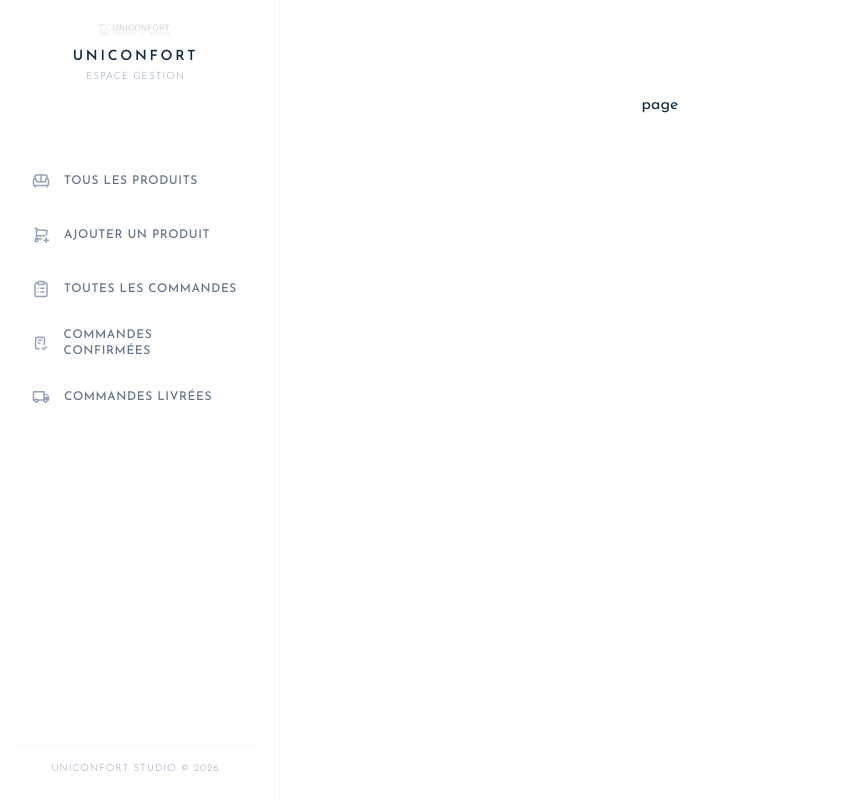
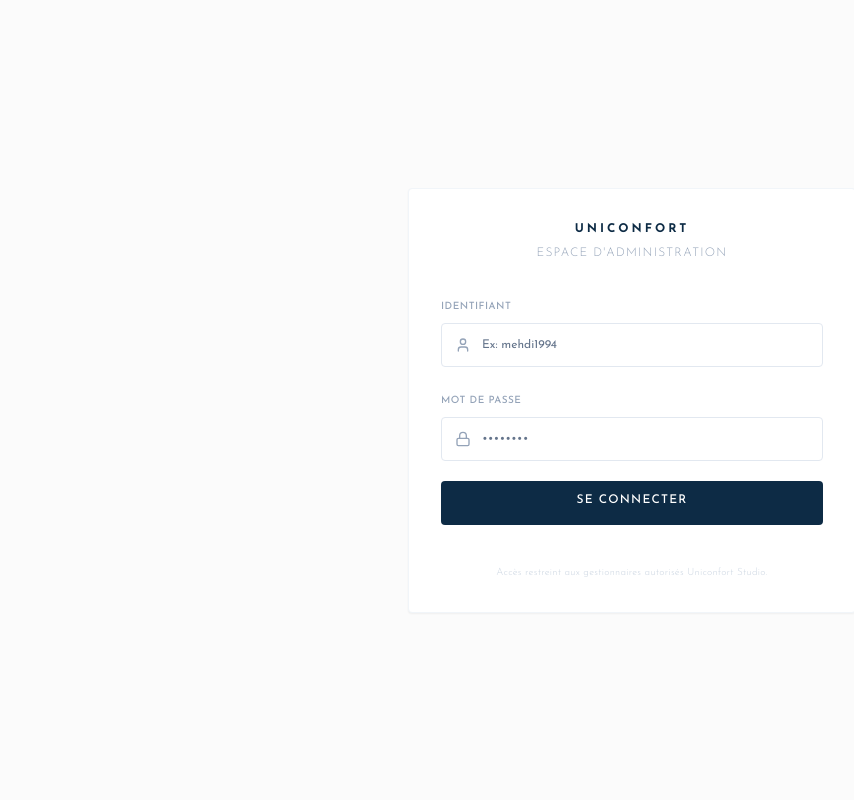
Before and after one commit to mohamedtahar7/new-uniconfort, a Next.js app: page /admin in a window 1280 px wide. Shown: the whole page, without its empty margins (8-862 px from the left). Built offline with nearby package versions, Linux system fonts and the light colour scheme.

Commit message:
/admin page remake

```diff
--- a/actions/admin/adminActions.ts
+++ b/actions/admin/adminActions.ts
@@ -53,3 +53,46 @@ export async function updateProduct(
     throw new Error("Impossible de mettre à jour le produit");
   }
 }
+export async function getDashboardMetrics() {
+  try {
+    // 1. Fetch unconfirmed orders count
+    const unconfirmedCount = await db.order.count({
+      where: { orderState: "Not Confirmed" },
+    });
+
+    // 2. Fetch all successful orders to calculate real revenue
+    // (Adjust 'Confirmed' or 'Shipped' based on what you count as completed revenue)
+    const completedOrders = await db.order.findMany({
+      where: {
+        orderState: { in: ["Confirmed", "Shipped"] },
+      },
+      include: {
+        clientOrder: true, // Includes items array to get prices and amounts
+      },
+    });
+
+    // Calculate total revenue from real item sales
+    const totalRevenue = completedOrders.reduce((acc, order) => {
+      const orderTotal = order.clientOrder.reduce((sum: number, item: any) => {
+        return sum + item.amount * item.price;
+      }, 0);
+      return acc + orderTotal;
+    }, 0);
+
+    // 3. Get total active catalog products count
+    const productsCount = await db.product.count();
+
+    return {
+      unconfirmedCount,
+      totalRevenue,
+      productsCount,
+    };
+  } catch (error) {
+    console.error("Error generating dashboard counters:", error);
+    return {
+      unconfirmedCount: 0,
+      totalRevenue: 0,
+      productsCount: 0,
+    };
+  }
+}
--- a/app/admin/layout.tsx
+++ b/app/admin/layout.tsx
@@ -1,42 +1,49 @@
-import type { Metadata } from "next";
-import { Josefin_Sans } from "next/font/google";
-import "../globals.css";
+"use client";
+import React, { createContext, useContext, useState } from "react";
+// Import your sidebar component here (adjust path if needed)
 import AdminNavbar from "@/components/admin/AdminNavbar";
-import { Toaster } from "sonner"; // Centered global toast mounting space
 
-const josephin = Josefin_Sans({ subsets: ["latin"] });
+// Create a simple login state context
+const AuthContext = createContext({
+  isAuthenticated: false,
+  login: () => {},
+});
 
-export const metadata: Metadata = {
-  title: "Uniconfort - Admin Dashboard",
-  description:
-    "Admin dashboard for the E-commerce Store of Uniconfort Furniture",
-};
+export default function AdminLayout({
+  children,
+}: {
+  children: React.ReactNode;
+}) {
+  const [isAuthenticated, setIsAuthenticated] = useState(false);
 
-export default function RootLayout({
-  children,
-}: Readonly<{
-  children: React.ReactNode;
-}>) {
+  const login = () => setIsAuthenticated(true);
+
+  // IF NOT LOGGED IN: Render ONLY the page content (the login form) - No Sidebar!
+  if (!isAuthenticated) {
+    return (
+      <AuthContext.Provider value={{ isAuthenticated, login }}>
+        <div className="min-h-screen bg-[#FBFBFB]">{children}</div>
+      </AuthContext.Provider>
+    );
+  }
+
+  // IF LOGGED IN: Render the complete dashboard dashboard workspace with the sidebar layout
   return (
-    <html lang="fr" className="h-full bg-slate-50/50">
-      <body
-        className={`${josephin.className} h-full antialiased text-[#0D2B45]`}
-      >
-        <div className="flex flex-col lg:flex-row min-h-screen relative w-full">
-          {/* Dashboard Navigation Control Sidebar */}
+    <AuthContext.Provider value={{ isAuthenticated, login }}>
+      <div className="min-h-screen flex bg-[#FBFBFB]">
+        {/* Sidebar Navigation */}
+        <div className="fixed inset-y-0 left-0 w-64 z-30">
           <AdminNavbar />
-
-          {/* Dashboard Viewport Core Render Frame Workspace */}
-          <main className="flex-1 w-full pt-24 lg:pt-0 lg:pl-64 xl:pl-72 min-h-screen transition-all duration-300">
-            <div className="p-4 md:p-8 lg:p-12 max-w-[1600px] mx-auto w-full">
-              {children}
-            </div>
-          </main>
         </div>
 
-        {/* Global Toast Component Context Anchor */}
-        <Toaster richColors closeButton position="top-right" />
-      </body>
-    </html>
+        {/* Main Content Workspace Frame */}
+        <div className="flex-1 lg:pl-64 min-w-0">
+          <main className="p-8 max-w-7xl mx-auto">{children}</main>
+        </div>
+      </div>
+    </AuthContext.Provider>
   );
 }
+
+// Custom hook to quickly call auth inside child views
+export const useAdminAuth = () => useContext(AuthContext);
--- a/app/admin/page.tsx
+++ b/app/admin/page.tsx
@@ -1,11 +1,224 @@
-import React from "react";
+"use client";
+import React, { useEffect, useState } from "react";
+import { useAdminAuth } from "./layout";
+import { Button } from "@/components/ui/button";
+import { Input } from "@/components/ui/input";
+import { toast } from "sonner";
+import { getDashboardMetrics } from "@/actions/admin/adminActions";
+import {
+  LuLock,
+  LuUser,
+  LuLayoutDashboard,
+  LuInbox,
+  LuTrendingUp,
+  LuLayers,
+} from "react-icons/lu";
 
-const page = () => {
+const Page = () => {
+  const { isAuthenticated, login } = useAdminAuth();
+  const [username, setUsername] = useState("");
+  const [password, setPassword] = useState("");
+  const [isLoading, setIsLoading] = useState(false);
+
+  // Live Metrics Metrics State
+  const [metrics, setMetrics] = useState({
+    unconfirmedCount: 0,
+    totalRevenue: 0,
+    productsCount: 0,
+  });
+  const [metricsLoading, setMetricsLoading] = useState(true);
+
+  // Fetch real statistics from database
+  const fetchMetricsData = async () => {
+    try {
+      const data = await getDashboardMetrics();
+      setMetrics(data);
+    } catch (error) {
+      console.error(error);
+    } finally {
+      setMetricsLoading(false);
+    }
+  };
+
+  // Trigger metrics retrieval once the manager logs in successfully
+  useEffect(() => {
+    if (isAuthenticated) {
+      fetchMetricsData();
+    }
+  }, [isAuthenticated]);
+
+  const handleLogin = (e: React.FormEvent) => {
+    e.preventDefault();
+    setIsLoading(true);
+
+    setTimeout(() => {
+      if (username === "mehdi1994" && password === "mehdi1994") {
+        login();
+        toast.success("Bienvenue de retour, Mehdi !");
+      } else {
+        toast.error("Identifiants incorrects. Veuillez réessayer.");
+      }
+      setIsLoading(false);
+    }, 600);
+  };
+
+  // 1. AUTHENTICATED STATE: SHOW REAL METRICS WELCOME DASHBOARD
+  if (isAuthenticated) {
+    return (
+      <div className="space-y-8 animate-fade-in text-[#0D2B45] w-full">
+        {/* Hero Welcome Banner */}
+        <div className="border-b border-slate-100 pb-6 space-y-1">
+          <div className="flex items-center gap-2.5 text-slate-400">
+            <LuLayoutDashboard size={18} />
+            <span className="text-[10px] uppercase font-semibold tracking-[0.2em]">
+              Vue d'ensemble
+            </span>
+          </div>
+          <h1 className="text-3xl font-light uppercase tracking-tight">
+            Tableau de bord
+          </h1>
+          <p className="text-xs text-slate-400 font-light">
+            Bonjour, <span className="font-semibold text-[#0D2B45]">Mehdi</span>
+            . Voici l'état actuel en temps réel de votre showroom de meubles.
+          </p>
+        </div>
+
+        {/* Real Live Analytical Cards Grid */}
+        <div className="grid grid-cols-1 sm:grid-cols-2 lg:grid-cols-3 gap-6">
+          {/* Card 1: Live Unconfirmed Orders */}
+          <div className="bg-white border border-slate-100 rounded-sm p-6 flex items-center justify-between shadow-xs">
+            <div className="space-y-1">
+              <span className="text-[10px] text-slate-400 uppercase tracking-wider font-light">
+                Commandes En Attente
+              </span>
+              <p className="text-2xl font-semibold">
+                {metricsLoading
+                  ? "..."
+                  : `${metrics.unconfirmedCount} nouvelle${metrics.unconfirmedCount !== 1 ? "s" : ""}`}
+              </p>
+            </div>
+            <div className="p-3 bg-amber-50 text-amber-600 rounded-sm">
+              <LuInbox size={20} />
+            </div>
+          </div>
+
+          {/* Card 2: Cumulative Revenue */}
+          <div className="bg-white border border-slate-100 rounded-sm p-6 flex items-center justify-between shadow-xs">
+            <div className="space-y-1">
+              <span className="text-[10px] text-slate-400 uppercase tracking-wider font-light">
+                Chiffre d'Affaires Validé
+              </span>
+              <p className="text-2xl font-semibold">
+                {metricsLoading ? "..." : metrics.totalRevenue.toLocaleString()}{" "}
+                <span className="text-sm font-normal">DZD</span>
+              </p>
+            </div>
+            <div className="p-3 bg-emerald-50 text-emerald-600 rounded-sm">
+              <LuTrendingUp size={20} />
+            </div>
+          </div>
+
+          {/* Card 3: Live Catalog Inventory Size */}
+          <div className="bg-white border border-slate-100 rounded-sm p-6 flex items-center justify-between shadow-xs sm:col-span-2 lg:col-span-1">
+            <div className="space-y-1">
+              <span className="text-[10px] text-slate-400 uppercase tracking-wider font-light">
+                Articles au Catalogue
+              </span>
+              <p className="text-2xl font-semibold">
+                {metricsLoading
+                  ? "..."
+                  : `${metrics.productsCount} produit${metrics.productsCount !== 1 ? "s" : ""}`}
+              </p>
+            </div>
+            <div className="p-3 bg-blue-50 text-blue-600 rounded-sm">
+              <LuLayers size={20} />
+            </div>
+          </div>
+        </div>
+
+        {/* Operational Guidelines Panel */}
+        <div className="border border-dashed border-slate-200 bg-white/40 rounded-sm p-12 text-center flex flex-col items-center justify-center space-y-2 min-h-[250px]">
+          <p className="text-xs uppercase tracking-widest font-medium text-slate-400">
+            Prêt pour les opérations
+          </p>
+          <p className="text-xs text-slate-400 max-w-sm font-light leading-relaxed">
+            Les données ci-dessus proviennent directement de votre base de
+            données. Utilisez la barre de navigation latérale pour gérer vos
+            produits showroom, valider les paniers clients ou expédier les colis
+            logistiques confirmés.
+          </p>
+        </div>
+      </div>
+    );
+  }
+
+  // 2. UN-AUTHENTICATED STATE: SHOW FULL-SCREEN LOGIN PORTAL
   return (
-    <div className="px-[25%] py-[5%]">
-      <div className="px-[20%]">page</div>
+    <div className="min-h-screen w-full flex items-center justify-center p-4 bg-[#FBFBFB] text-[#0D2B45] animate-fade-in">
+      <div className="w-full max-w-md bg-white border border-slate-100 shadow-sm rounded-sm p-8 space-y-8">
+        <div className="text-center space-y-2">
+          <h2 className="text-xs tracking-[0.25em] uppercase font-bold">
+            UNICONFORT
+          </h2>
+          <p className="text-xs text-slate-400 font-light uppercase tracking-widest">
+            Espace d'administration
+          </p>
+        </div>
+
+        <form onSubmit={handleLogin} className="space-y-5">
+          <div className="space-y-1.5">
+            <label className="text-[10px] uppercase tracking-wider font-medium text-slate-400">
+              Identifiant
+            </label>
+            <div className="relative">
+              <span className="absolute inset-y-0 left-0 flex items-center pl-3.5 text-slate-400 pointer-events-none">
+                <LuUser size={16} />
+              </span>
+              <Input
+                type="text"
+                placeholder="Ex: mehdi1994"
+                value={username}
+                onChange={(e) => setUsername(e.target.value)}
+                className="pl-10 h-11 border-slate-200 text-xs rounded-sm focus:ring-1 focus:ring-[#0D2B45] focus:border-[#0D2B45]"
+                required
+              />
+            </div>
+          </div>
+
+          <div className="space-y-1.5">
+            <label className="text-[10px] uppercase tracking-wider font-medium text-slate-400">
+              Mot de passe
+            </label>
+            <div className="relative">
+              <span className="absolute inset-y-0 left-0 flex items-center pl-3.5 text-slate-400 pointer-events-none">
+                <LuLock size={16} />
+              </span>
+              <Input
+                type="password"
+                placeholder="••••••••"
+                value={password}
+                onChange={(e) => setPassword(e.target.value)}
+                className="pl-10 h-11 border-slate-200 text-xs rounded-sm focus:ring-1 focus:ring-[#0D2B45] focus:border-[#0D2B45]"
+                required
+              />
+            </div>
+          </div>
+
+          <Button
+            type="submit"
+            disabled={isLoading}
+            className="w-full h-11 bg-[#0D2B45] hover:bg-[#0D2B45]/90 text-white text-xs uppercase tracking-widest font-medium rounded-sm transition-colors pt-0.5 shadow-xs"
+          >
+            {isLoading ? "Vérification..." : "Se connecter"}
+          </Button>
+        </form>
+
+        <p className="text-center text-[10px] text-slate-300 font-light tracking-wide pt-2">
+          Accès restreint aux gestionnaires autorisés Uniconfort Studio.
+        </p>
+      </div>
     </div>
   );
 };
 
-export default page;
+export default Page;
```
